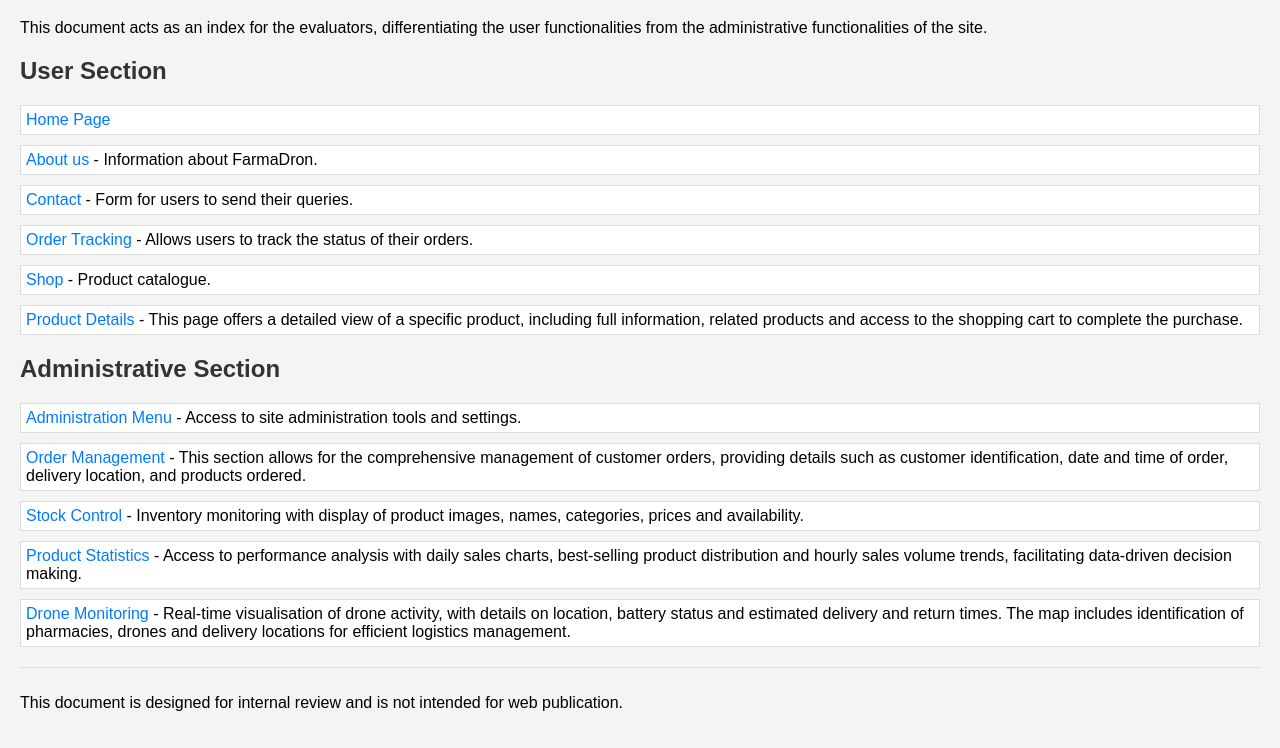
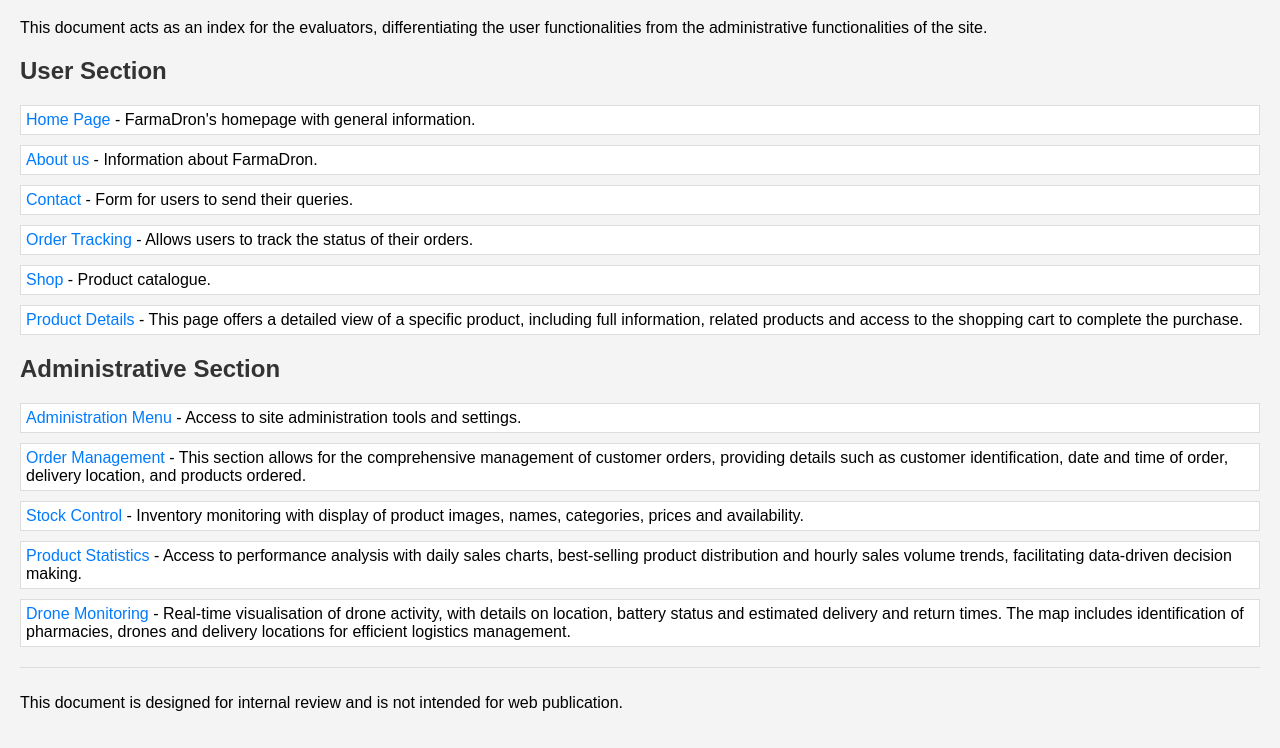
Before and after one commit to pablomunozmorata/Digital-Technologies-Final-Work-FarmaDron, a plain HTML site: page index.html in a window 1280 px wide. Shown: the part 81-829 px from the top of the page. Drawn offline with Linux system fonts and the light colour scheme.

Commit message:
index.html

```diff
--- a/index.html
+++ b/index.html
@@ -45,7 +45,7 @@
         <h2>User Section</h2>
         <nav>
             <ul>
-                <li><a href="home.html">Home Page</a></li>
+                <li><a href="home.html">Home Page</a> - FarmaDron's homepage with general information.</li>
                 <li><a href="about.html">About us</a> - Information about FarmaDron.</li>
                 <li><a href="contact.html">Contact</a> - Form for users to send their queries.</li>
                 <li><a href="seguimiento.html">Order Tracking</a> - Allows users to track the status of their orders.</li>
```
